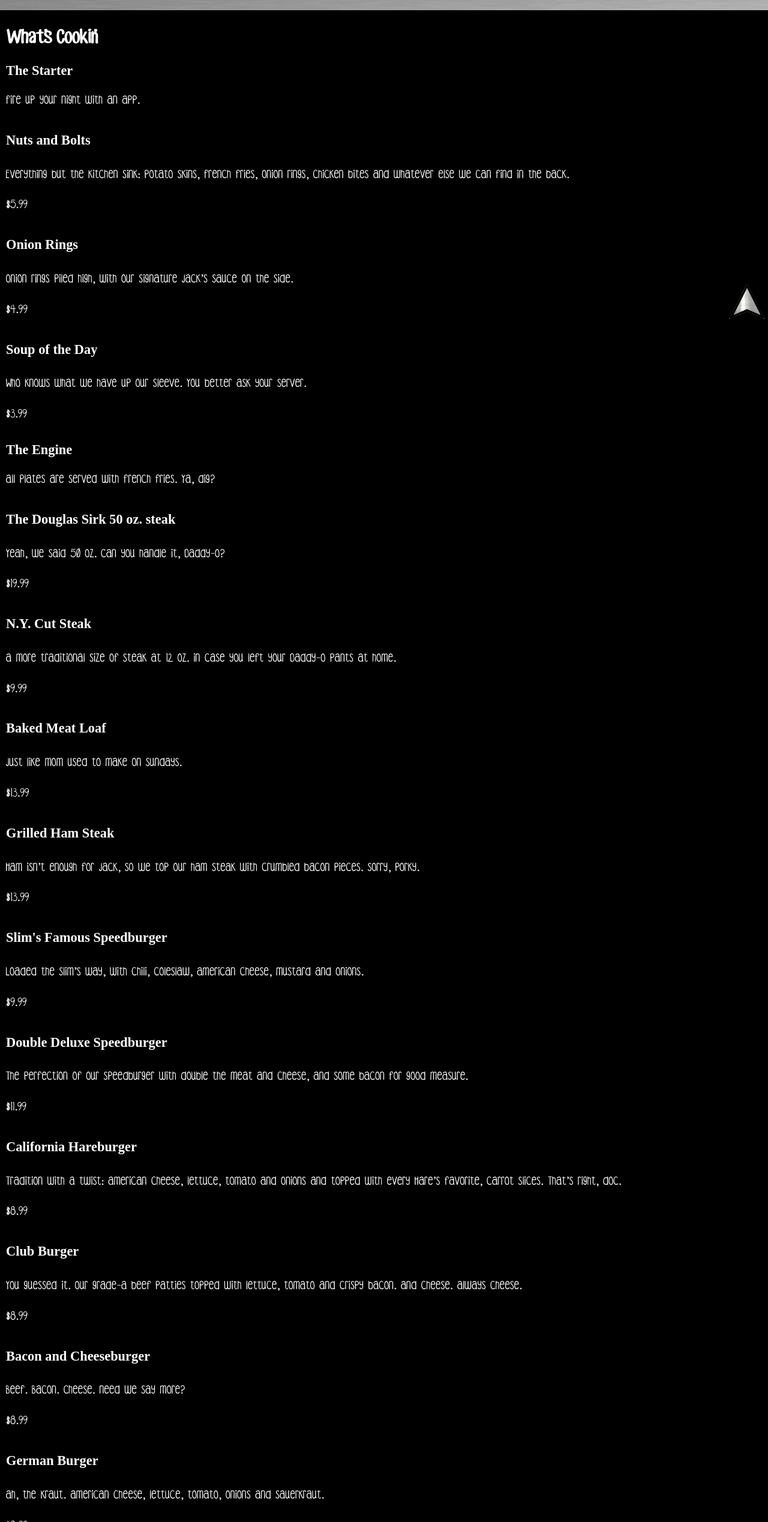
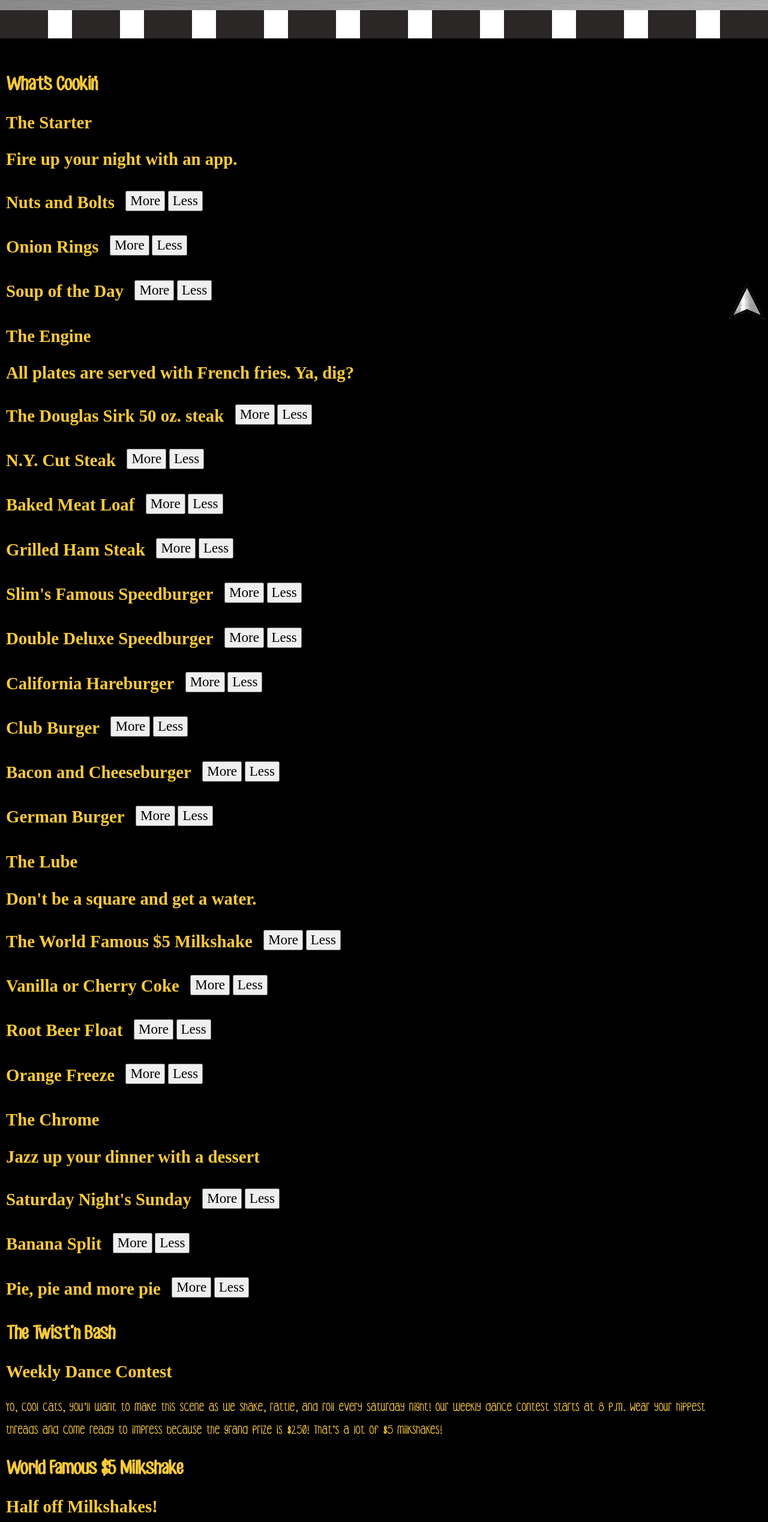
Before and after one commit to tarawhiteley/project_final3_whiteley_tara, a plain HTML site: page index.html in a window 1280 px wide. Shown: the part 263-2800 px from the top of the page at 60% size. Drawn offline with nearby package versions, Linux system fonts and the light colour scheme; a web font is replaced by a local one.

Commit message:
add jQuery for more/less description buttons

```diff
--- a/css/main.css
+++ b/css/main.css
@@ -4,7 +4,7 @@ html {
     width: 100%;
     background-attachment: fixed;
     background-size: auto;
-    color: white;
+    color: #fbca38;;
 }
 
 #container {
@@ -34,12 +34,12 @@ h2 {
 
 h3 {
     font-family: "hellocasual";
-    font-size: 1.4em;
+    font-size: 1.8em;
 }
 
 h4 {
     font-family: "hellocasual";
-    font-size: 1.4em;
+    font-size: 1.8em;
     font-stretch: extra-expanded;
 }
 
@@ -57,6 +57,7 @@ nav ul {
     text-align: center;
     position: fixed;
     width: 100%;
+    z-index: 111111;
 }
 
 nav li {
@@ -70,13 +71,9 @@ nav a {
 }
 
 nav a:hover {
-    color: red;
+    color: #ff0000;
     font-style: italic;
     text-decoration: underline;;
-}
-
-.hidden {
-    display: none;
 }
 
 hr {
@@ -106,3 +103,26 @@ footer img {
     bottom: 5px;
     right: 5px;
 }
+
+.italic {
+    font-style: italic;
+    display: block;
+    color: #ff0000;
+}
+
+.hide {
+    display: none;
+}
+
+button {
+    position: relative;
+    bottom: 0.2em;
+    left: 1em;
+    font-size: 0.8em;
+    padding-bottom: 2px;
+    font-family: "hellocasual";
+}
+
+button.toggle1 {
+    left: 0.8em;
+}
--- a/index.html
+++ b/index.html
@@ -11,7 +11,7 @@
 <body>
 
 <nav>
-    <h2 class="hidden">Navigation</h2>
+    <h2 class="hide">Navigation</h2>
     <ul>
         <a href="#menu" class="smoothScroll"><li>What's Cookin'</li></a><!-- Menu with apps, entrees, beverages, desserts -->
         <a href="#events" class="smoothScroll"><li>The Twist'n Bash</li></a><!-- Events -->
@@ -22,90 +22,145 @@
 </nav>
 
 <header>
-    <h1 class="hidden">Jack Rabbit Slim's</h1>
+    <h1 class="hide">Jack Rabbit Slim's</h1>
     <img src="img/logo-no-tag.png" alt="logo" title="Jack Rabbit Slim's" id="top">
-    <p>Welcome to <span class="bold">Jack Rabbit Slim's, The Next Best Thing to a Time Machine </span>where only the hipest Daddy-O's and Dollies come for good food and a good time!</p>
+    <h2>Welcome to <span class="italic">Jack Rabbit Slim's, The Next Best Thing to a Time Machine </span>where only the hipest Daddy-O's and Dollies come for good food and a good time!</h2>
     <hr>
 </header>
 
 <div id="container">
 <section>
     <h2 id="menu">What's Cookin'</h2>
+        <h3>The Starter</h3>
+        <h3>Fire up your night with an app.</h3>
+
 			<article>
-        <h3>The Starter</h3>
-        <p>Fire up your night with an app.</p>
 		        <h4>Nuts and Bolts</h4>
-            <p>Everything but the kitchen sink: potato skins, French fries, onion rings, chicken bites and whatever else we can find in the back.</p>
-            <p>$5.99</p>
+		        <p class="description">Everything but the kitchen sink: potato skins, French fries, onion rings, chicken bites and whatever else we can find in the back.</p>
+		        <p class="description">$5.99</p>
+			</article>
+
+			<article>
 	            <h4>Onion Rings</h4>
-            <p>Onion rings piled high, with our signature Jack's sauce on the side.</p>
-            <p>$4.99</p>
+	            <p class="description">Onion rings piled high, with our signature Jack's sauce on the side.</p>
+	            <p class="description">$4.99</p>
+    		</article>
+
+			<article>
 	            <h4>Soup of the Day</h4>
-            <p>Who knows what we have up our sleeve. You better ask your server.</p>
-            <p>$3.99</p>
+	            <p class="description">Who knows what we have up our sleeve. You better ask your server.</p>
+	            <p class="description">$3.99</p>
     		</article>
+
+        <h3>The Engine</h3>
+        <h3>All plates are served with French fries. Ya, dig?</h3>
+
 		    <article>
-        <h3>The Engine</h3>
-        <p>All plates are served with French fries. Ya, dig?</p>
 	            <h4>The Douglas Sirk 50 oz. steak</h4>
-            <p>Yeah, we said 50 oz. Can you handle it, Daddy-O?</p>
-            <p>$19.99</p>
+	            <p class="description">Yeah, we said 50 oz. Can you handle it, Daddy-O?</p>
+	            <p class="description">$19.99</p>
+		    </article>
+
+		    <article>
 	            <h4>N.Y. Cut Steak</h4>
-            <p>A more traditional size of steak at 12 oz. in case you left your Daddy-O pants at home.</p>
-            <p>$9.99</p>
+	            <p class="description">A more traditional size of steak at 12 oz. in case you left your Daddy-O pants at home.</p>
+	            <p class="description">$9.99</p>
+		    </article>
+
+			<article>
 	            <h4>Baked Meat Loaf</h4>
-            <p>Just like Mom used to make on Sundays.</p>
-            <p>$13.99</p>
+	            <p class="description">Just like Mom used to make on Sundays.</p>
+	            <p class="description">$13.99</p>
+			</article>
+
+			<article>
 	            <h4>Grilled Ham Steak</h4>
-            <p>Ham isn't enough for Jack, so we top our ham steak with crumbled bacon pieces. Sorry, Porky.</p>
-            <p>$13.99</p>
+	            <p class="description">Ham isn't enough for Jack, so we top our ham steak with crumbled bacon pieces. Sorry, Porky.</p>
+	            <p class="description">$13.99</p>
+			</article>
+
+			<article>
 	            <h4>Slim's Famous Speedburger</h4>
-            <p>Loaded the Slim's way, with chili, coleslaw, American cheese, mustard and onions.</p>
-            <p>$9.99</p>
+	            <p class="description">Loaded the Slim's way, with chili, coleslaw, American cheese, mustard and onions.</p>
+	            <p class="description">$9.99</p>
+			</article>
+
+			<article>
 	            <h4>Double Deluxe Speedburger</h4>
-            <p>The perfection of our Speedburger with double the meat and cheese, and some bacon for good measure.</p>
-            <p>$11.99</p>
+	            <p class="description">The perfection of our Speedburger with double the meat and cheese, and some bacon for good measure.</p>
+	            <p class="description">$11.99</p>
+			</article>
+
+			<article>
 	            <h4>California Hareburger</h4>
-            <p>Tradition with a twist: American cheese, lettuce, tomato and onions and topped with every Hare's favorite, carrot slices. That's right, doc.</p>
-            <p>$8.99</p>
+	            <p class="description">Tradition with a twist: American cheese, lettuce, tomato and onions and topped with every Hare's favorite, carrot slices. That's right, doc.</p>
+	            <p class="description">$8.99</p>
+			</article>
+
+			<article>
 	            <h4>Club Burger</h4>
-            <p>You guessed it. Our grade-A beef patties topped with lettuce, tomato and crispy bacon. And cheese. Always cheese.</p>
-            <p>$8.99</p>
+	            <p class="description">You guessed it. Our grade-A beef patties topped with lettuce, tomato and crispy bacon. And cheese. Always cheese.</p>
+	            <p class="description">$8.99</p>
+			</article>
+
+			<article>
 	            <h4>Bacon and Cheeseburger</h4>
-            <p>Beef. Bacon. Cheese. Need we say more?</p>
-            <p>$8.99</p>
+	            <p class="description">Beef. Bacon. Cheese. Need we say more?</p>
+	            <p class="description">$8.99</p>
+			</article>
+
+			<article>
 	            <h4>German Burger</h4>
-            <p>Ah, the kraut. American cheese, lettuce, tomato, onions and sauerkraut.</p>
-            <p>$8.99</p>
+	            <p class="description">Ah, the kraut. American cheese, lettuce, tomato, onions and sauerkraut.</p>
+	            <p class="description">$8.99</p>
 			</article>
+
+        <h3>The Lube</h3>
+        <h3>Don't be a square and get a water.</h3>
+
 			<article>
-        <h3>The Lube</h3>
-        <p>Don't be a square and get a water.</p>
 	            <h4>The World Famous $5 Milkshake</h4>
-            <p>In the words of Vincent Vega, "It's a pretty freaking good milkshake." Your choice of Martin & Lewis or Amos & Andy</p>
-            <p>$5.00</p>
+	            <p class="description">In the words of Vincent Vega, "It's a pretty freaking good milkshake." Your choice of Martin & Lewis or Amos & Andy</p>
+	            <p class="description">$5.00</p>
+			</article>
+
+			<article>
 	            <h4>Vanilla or Cherry Coke</h4>
-            <p>The Classic Coca-Cola taste with a vanilla or cherry twist</p>
-            <p>$3.99</p>
+	            <p class="description">The Classic Coca-Cola taste with a vanilla or cherry twist</p>
+	            <p class="description">$3.99</p>
+			</article>
+
+			<article>
 	            <h4>Root Beer Float</h4>
-            <p>Take yourself back to the days of ice cream melting in a refreshing Root Beer.</p>
-            <p>$3.99</p>
+	            <p class="description">Take yourself back to the days of ice cream melting in a refreshing Root Beer.</p>
+	            <p class="description">$3.99</p>
+			</article>
+
+			<article>
 	            <h4>Orange Freeze</h4>
-            <p>Another trip down memory lane with orange sherbet, orange juice and a little milk.</p>
-            <p>$3.99</p>
+	            <p class="description">Another trip down memory lane with orange sherbet, orange juice and a little milk.</p>
+	            <p class="description">$3.99</p>
 			</article>
+
+        <h3>The Chrome</h3>
+        <h3>Jazz up your dinner with a dessert</h3>
+
 		<article>
-        <h3>The Chrome</h3>
-        <p>Jazz up your dinner with a dessert</p>
             <h4>Saturday Night's Sunday</h4>
-            <p>Your choice of hot fudge or butterscotch sundae. Did we mention that our toppings are spiked? (Shirley Temple's are cool, too.)</p>
-            <p>$6.99</p>
+            <p class="description">Your choice of hot fudge or butterscotch sundae. Did we mention that our toppings are spiked? (Shirley Temple's are cool, too.)</p>
+            <p class="description">$6.99</p>
+		</article>
+
+		<article>
             <h4>Banana Split</h4>
-            <p>Ice cream topped with hot fudge, butterscotch and strawberry (spiked) toppings all chillin' within some split bananas.</p>
-            <p>$6.99</p>
+            <p class="description">Ice cream topped with hot fudge, butterscotch and strawberry (spiked) toppings all chillin' within some split bananas.</p>
+            <p class="description">$6.99</p>
+		</article>
+
+		<article>
             <h4>Pie, pie and more pie</h4>
-            <p>Of course, we have pie. Apple pie. Pumpkin pie. Cherry pie. All served ala mode.</p>
-            <p>$4.99</p>
+            <p class="description">Of course, we have pie. Apple pie. Pumpkin pie. Cherry pie. All served ala mode.</p>
+            <p class="description">$4.99</p>
 		</article>
 </section>
 
--- a/js/main.js
+++ b/js/main.js
@@ -0,0 +1,18 @@
+$(document).ready(function () {
+    $('<button class="toggle1">More</button>').appendTo('h4');
+    $('<button class="toggle2">Less</button>').appendTo('h4');
+
+    $('.description').hide();
+
+    $('button.toggle1').on('click', function () {
+        $(this).closest('article').find('.description').slideDown('slow', function () {
+            $(this).closest('article').addClass('italic');
+        });
+    });
+
+    $('button.toggle2').on('click', function () {
+        $(this).closest('article').find('.description').slideUp('slow', function () {
+            $(this).closest('article').removeClass('italic');
+        });
+    });
+});
```
Lines whose indentation alone changed are shown as unchanged.
